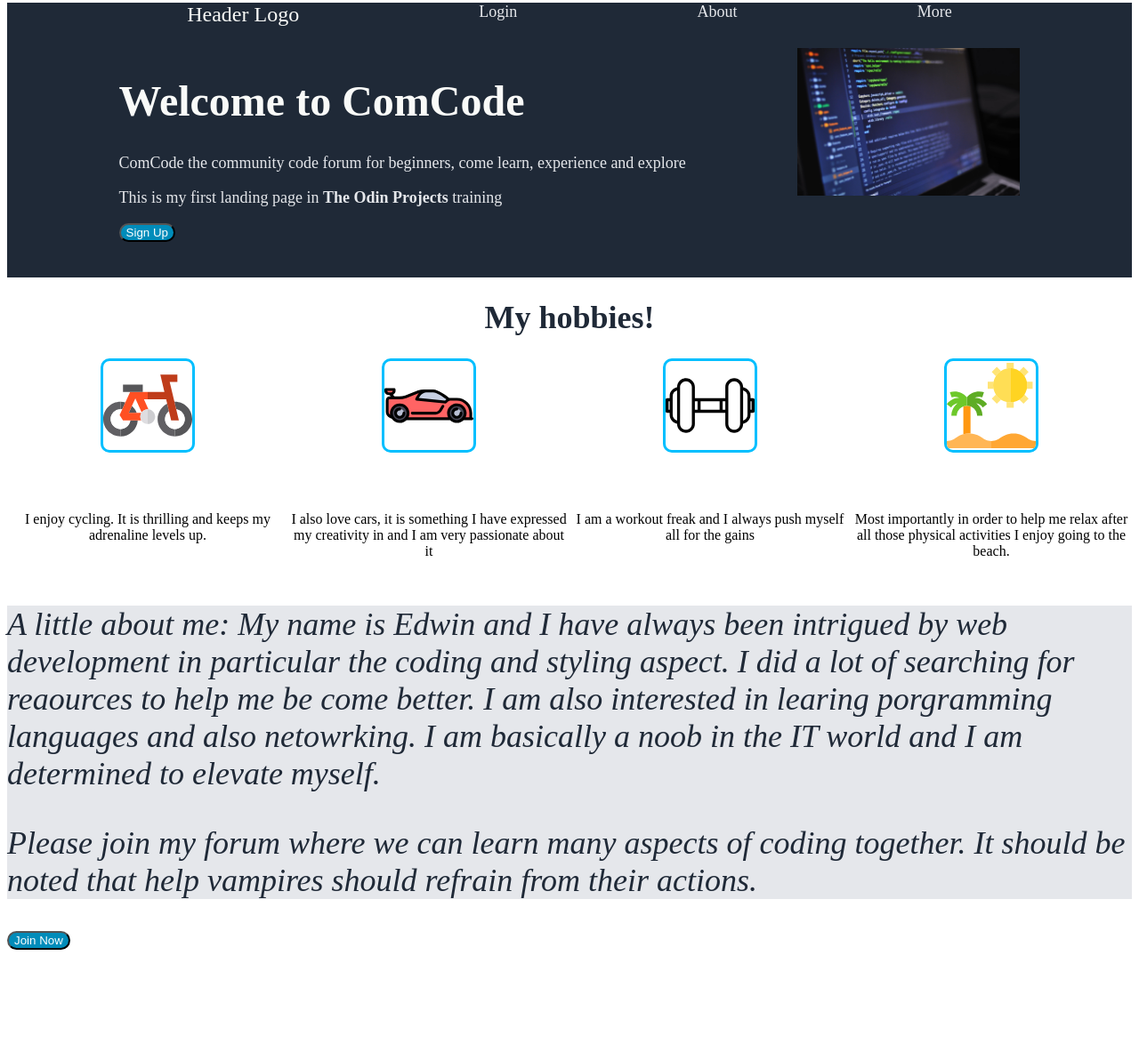
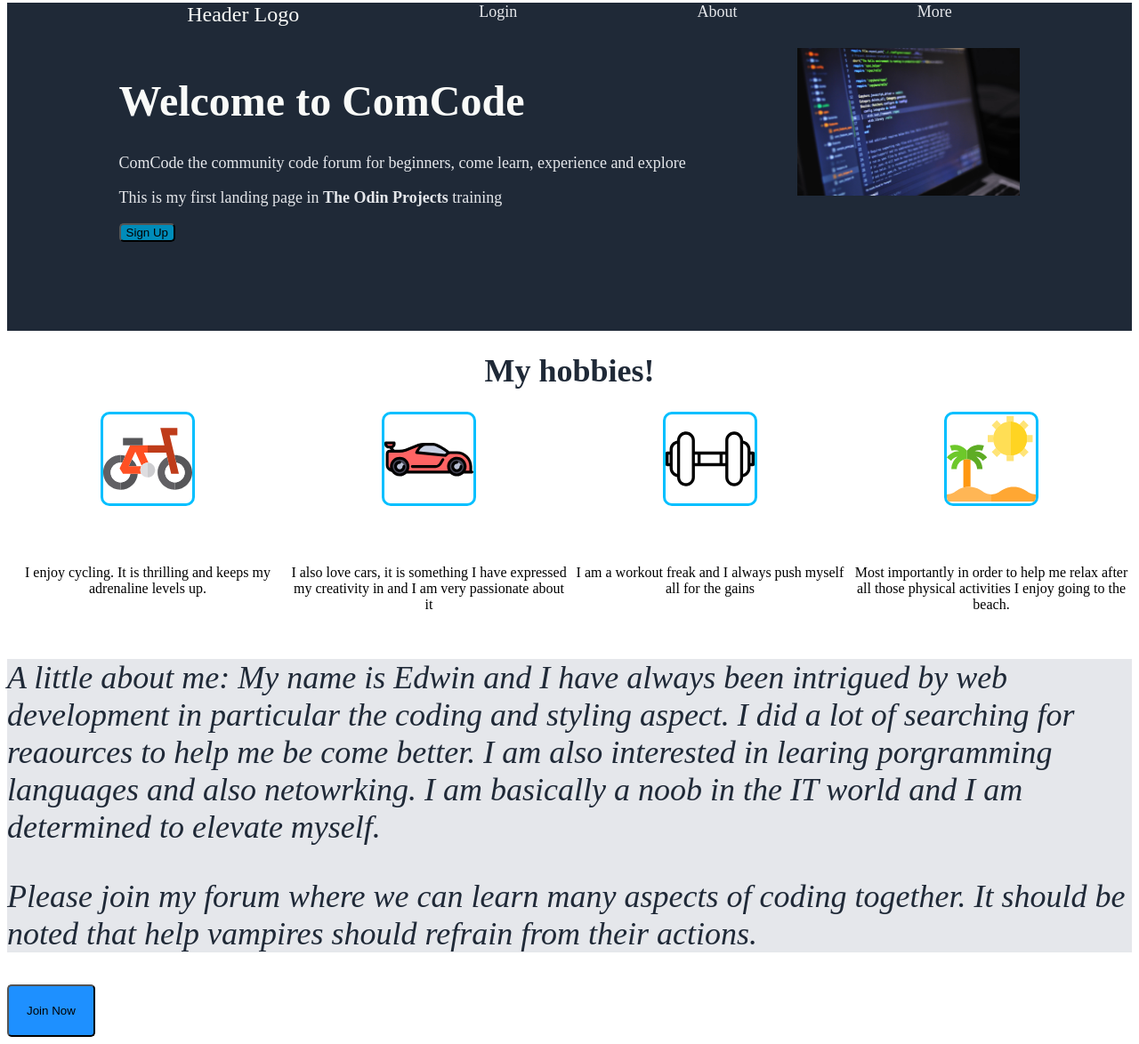
Before and after one commit to Jr95-cmd/landing-page, a plain HTML site: page index.html in a window 1280 px wide. Shown: the part 5-1179 px from the top of the page at 89% size. Before the commit the page ends 1081 px from the top, so only its background shows below. Drawn offline with Linux system fonts and the light colour scheme.

Commit message:
Update style.css

```diff
--- a/style.css
+++ b/style.css
@@ -1,7 +1,7 @@
 /*background color for top page */
 .pageheader{
     background-color:#1f2937;
-    padding-bottom:40px;
+    padding-bottom:100px;
 }
 
 /*heading text format*/
@@ -26,8 +26,9 @@
 
 button{
     background-color:#008CBA;
-    border-radius:12px;
+    border-radius:5px;
     color:#FFFFFF
+    font-size:20px;
 }
 
 .infoheader{
@@ -97,3 +98,8 @@ button{
     display:flex;
     justify-content: space-evenly;
 }
+
+.bottom-button{
+    background-color:#1E90FF;
+    padding: 20px 20px 20px 20px;
+}
```
